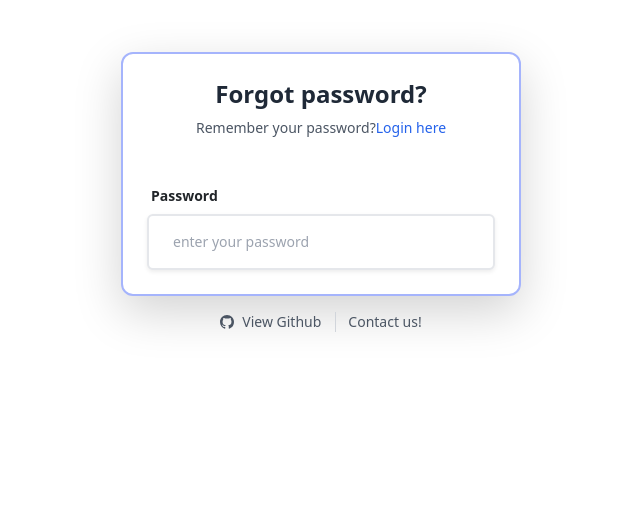
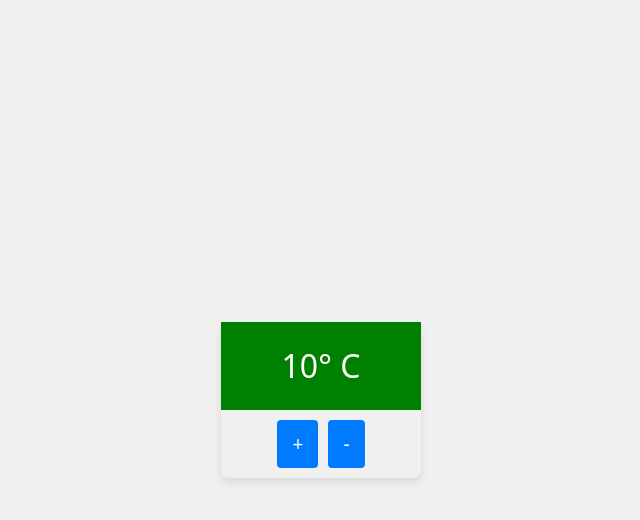
Before and after one commit to Silupradhan/Projects, a React (Vite) app in the folder app/: page / in a window 1280 px wide. Shown: the top 520 px of the page, without its empty margins (319-959 px from the left). Built offline with nearby package versions, Linux system fonts and the light colour scheme.

Commit message:
Temprature Controller

```diff
--- a/app/src/App.jsx
+++ b/app/src/App.jsx
@@ -1,11 +1,11 @@
 import React from 'react'
 import "./App.css"
-import PassValidator from './components/PassValidator'
+import TempController from './components/TempController'
 
 const App = () => {
   return (
     <>
-    <PassValidator/>
+    <TempController/>
     </>
   )
 }
--- a/app/src/components/PassValidator.jsx
+++ /dev/null
@@ -1,103 +0,0 @@
-import React, { useState } from "react";
-import validator from "validator"
-
-const PassValidator = () => {
-
-    const [validateMsg ,setVlidateMsg] = useState("")
-
-    const validate = (value) =>{
-      if(validator.isStrongPassword(value,{
-        minLength : 8,
-        minLowercase : 1,
-        minUppercase : 1,
-        minSymbols:1
-    })){
-    setVlidateMsg("password is strong")
-    }
-    else{
-        setVlidateMsg("password is weak")
-    }
-    }
-  return (
-    <>
-      <main id="content" role="main" className="w-full  max-w-md mx-auto p-6">
-        <div className="mt-7 bg-white  rounded-xl shadow-lg dark:bg-gray-800 dark:border-gray-700 border-2 border-indigo-300">
-          <div className="p-4 sm:p-7">
-            <div className="text-center">
-              <h1 className="block text-2xl font-bold text-gray-800 ">
-                Forgot password?
-              </h1>
-              <p className="mt-2 text-sm text-gray-600 dark:text-gray-400">
-                Remember your password?
-                <a
-                  className="text-blue-600 decoration-2 hover:underline font-medium"
-                  href="#"
-                >
-                  Login here
-                </a>
-              </p>
-            </div>
-
-            <div className="mt-5">
-              <form>
-                <div className="grid gap-y-4">
-                  <div>
-                    <label
-                      htmlFor="password"
-                      className="block text-sm font-bold ml-1 mb-2 "
-                    >
-                      Password
-                    </label>
-                    <div className="relative">
-                      <input
-                        type="password"
-                        id="password"
-                        name="password"
-                        className="py-3 px-4 block w-full border-2 border-gray-200 rounded-md text-sm focus:border-blue-500 focus:ring-blue-500 shadow-sm"
-                        required
-                        aria-describedby="email-error"
-                        placeholder="enter your password"
-                        onChange={(e)=>validate(e.target.value)}
-                      />
-                    </div>
-                  </div>
-                   {
-                    validateMsg === "" ? null : <p>{validateMsg}</p>
-                   }
-                </div>
-              </form>
-            </div>
-          </div>
-        </div>
-
-        <p className="mt-3 flex justify-center items-center text-center divide-x divide-gray-300 dark:divide-gray-700">
-          <a
-            className="pr-3.5 inline-flex items-center gap-x-2 text-sm text-gray-600 decoration-2 hover:underline hover:text-blue-600 dark:text-gray-500 dark:hover:text-gray-200"
-            href="#"
-            target="_blank"
-          >
-            <svg
-              className="w-3.5 h-3.5"
-              xmlns="http://www.w3.org/2000/svg"
-              width="16"
-              height="16"
-              fill="currentColor"
-              viewBox="0 0 16 16"
-            >
-              <path d="M8 0C3.58 0 0 3.58 0 8c0 3.54 2.29 6.53 5.47 7.59.4.07.55-.17.55-.38 0-.19-.01-.82-.01-1.49-2.01.37-2.53-.49-2.69-.94-.09-.23-.48-.94-.82-1.13-.28-.15-.68-.52-.01-.53.63-.01 1.08.58 1.23.82.72 1.21 1.87.87 2.33.66.07-.52.28-.87.51-1.07-1.78-.2-3.64-.89-3.64-3.95 0-.87.31-1.59.82-2.15-.08-.2-.36-1.02.08-2.12 0 0 .67-.21 2.2.82.64-.18 1.32-.27 2-.27.68 0 1.36.09 2 .27 1.53-1.04 2.2-.82 2.2-.82.44 1.1.16 1.92.08 2.12.51.56.82 1.27.82 2.15 0 3.07-1.87 3.75-3.65 3.95.29.25.54.73.54 1.48 0 1.07-.01 1.93-.01 2.2 0 .21.15.46.55.38A8.012 8.012 0 0 0 16 8c0-4.42-3.58-8-8-8z" />
-            </svg>
-            View Github
-          </a>
-          <a
-            className="pl-3 inline-flex items-center gap-x-2 text-sm text-gray-600 decoration-2 hover:underline hover:text-blue-600 dark:text-gray-500 dark:hover:text-gray-200"
-            href="#"
-          >
-            Contact us!
-          </a>
-        </p>
-      </main>
-    </>
-  );
-};
-
-export default PassValidator;
--- /dev/null
+++ b/app/src/components/TempController.css
@@ -0,0 +1,52 @@
+/* Basic Reset */
+* {
+    margin: 0;
+    padding: 0;
+    box-sizing: border-box;
+  }
+
+  .container {
+    display: flex;
+    justify-content: center;
+    align-items: center;
+    min-height: 100vh;
+    background-color: #f0f0f0;
+  }
+
+  .temp-container {
+    border-radius: 8px;
+    box-shadow: 0 4px 8px rgba(0, 0, 0, 0.1);
+    width: 200px;
+    text-align: center;
+  }
+
+  .temp-top {
+    padding: 20px;
+    font-size: 2em;
+    color: #ffffff;
+  }
+
+  .temp-bottom {
+    display: flex;
+    justify-content: center;
+    padding: 10px;
+  }
+
+  button {
+    background: #007bff;
+    border: none;
+    color: white;
+    padding: 10px 15px;
+    margin: 0 5px;
+    border-radius: 4px;
+    cursor: pointer;
+    font-size: 1.2em;
+  }
+
+  button:hover {
+    background: #0056b3;
+  }
+
+  button:active {
+    background: #003d7a;
+  }
--- /dev/null
+++ b/app/src/components/TempController.jsx
@@ -0,0 +1,43 @@
+import React, { useEffect, useState } from 'react'
+import "./TempController.css"
+
+
+const TempController = () => {
+
+    const [tempval,setTempval] = useState(10)
+    const [color,setColor]= useState("green")
+
+
+    useEffect(()=>{
+        if(tempval <=24){
+            setColor("green")
+        }
+        else if(tempval >= 25 && tempval <=35){
+            setColor("orange")
+        }else if(tempval > 35 && tempval <= 50){
+       setColor("red")
+        }
+
+
+
+    },[tempval])
+
+  return (
+    <>
+     <div className='container' >
+        <div className='temp-container' >
+            <div className='temp-top' style={{backgroundColor : color}}>
+            <p>{tempval}° C</p>
+            </div>
+            <div className='temp-bottom'>
+                <button onClick={()=>setTempval(tempval+1)} disabled={tempval===50}>+</button>
+                <button onClick={()=>setTempval(tempval-1)} disabled={tempval===5}>-</button>
+
+            </div>
+        </div>
+     </div>
+    </>
+  )
+}
+
+export default TempController
```
